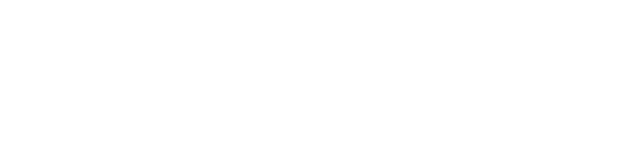
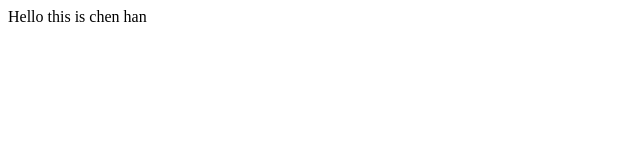
Before and after one commit to Chen-Han-NP/ID_P04_First-time-on-Github, a plain HTML site: page index.html in a window 1280 px wide. Shown: the whole page, without its empty margins (0-640 px from the left). Drawn offline with Linux system fonts and the light colour scheme.

Commit message:
change the content of index.html file

```diff
--- a/index.html
+++ b/index.html
@@ -1 +1,10 @@
-<html></html>
+<html lang="en">
+<head>
+    <meta charset="UTF-8">
+    <meta name="viewport" content="width=device-width, initial-scale=1.0">
+    <title>Hello</title>
+</head>
+<body>
+    Hello this is chen han
+</body>
+</html>
```
